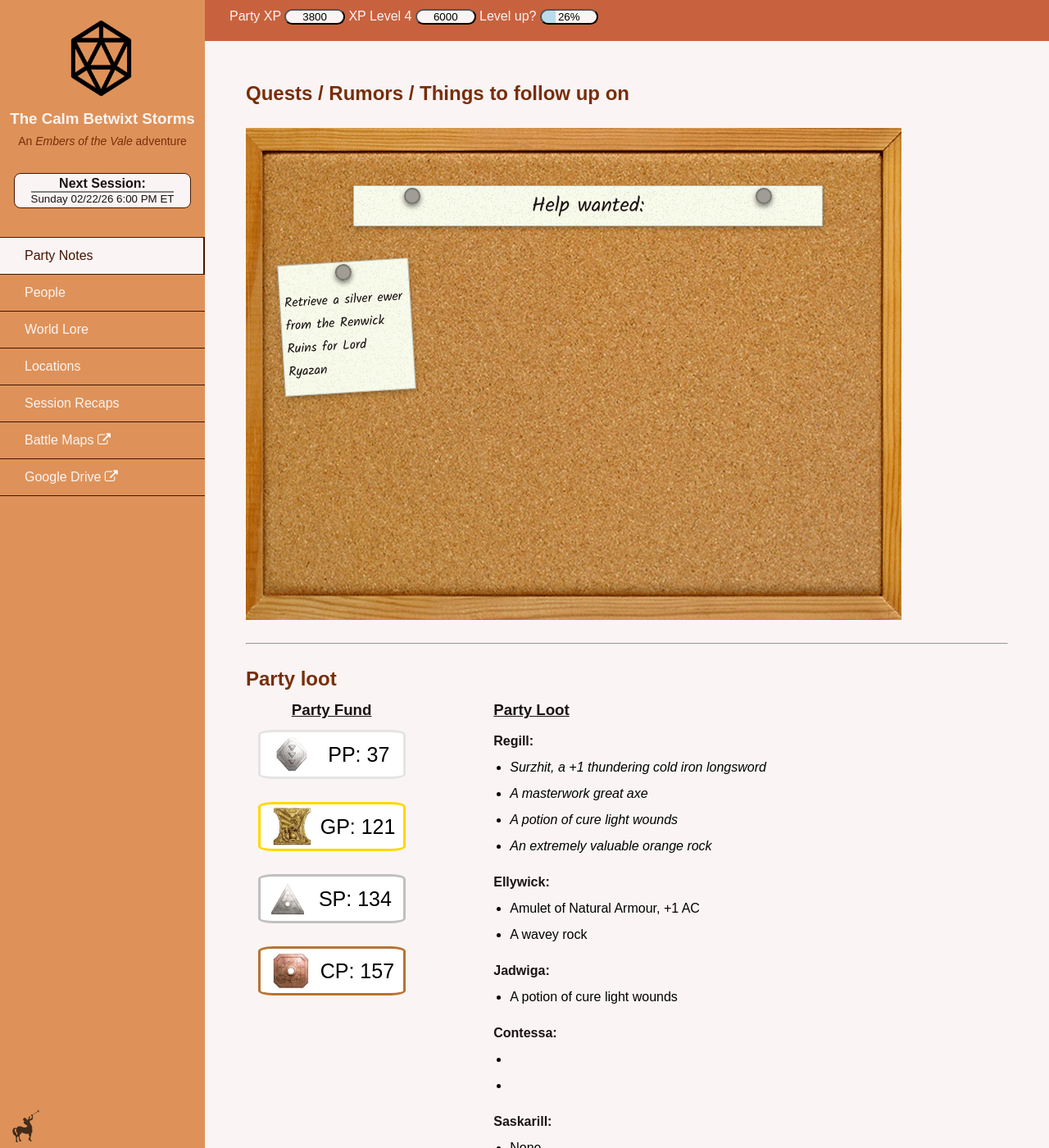
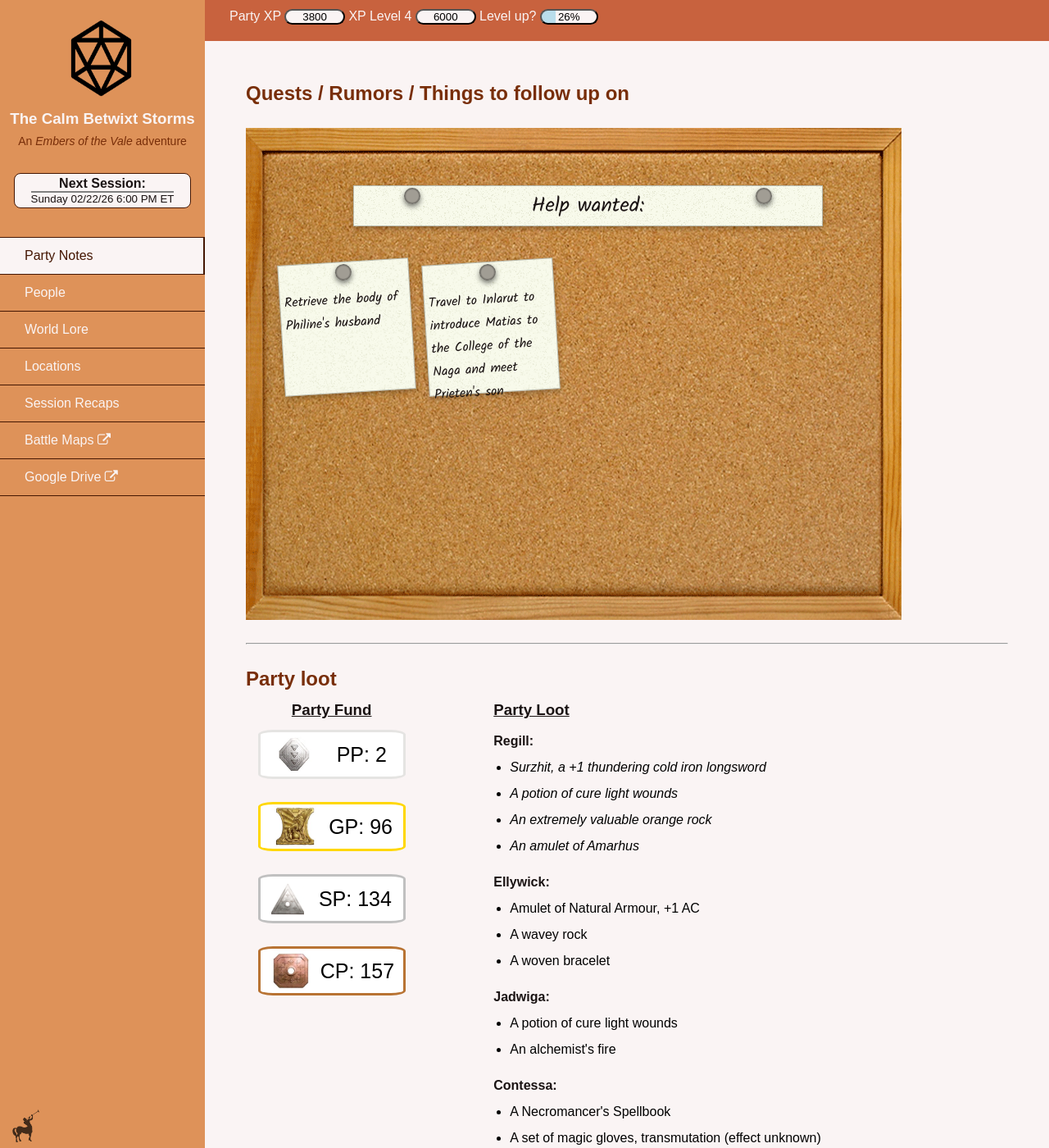
Before and after one commit to lambdr/calm_betwixt_storms, a Jekyll site: the page built from index.md, in a window 1280 px wide and 1400 px high. Shown: the whole window at 82% size. Built offline with Jekyll 4.4.1, drawn with Linux system fonts in a browser that asks for light colours.

Commit message:
Update party_info.yml

```diff
--- a/_data/party_info.yml
+++ b/_data/party_info.yml
@@ -1,26 +1,29 @@
 quests:
-  - description: Retrieve a silver ewer from the Renwick Ruins for Lord Ryazan
-pp: 37
-gp: 121
+  - description: Retrieve the body of Philine's husband
+  - description: Travel to Inlarut to introduce Matias to the College of the Naga and meet Prieten's son
+pp: 2
+gp: 96
 sp: 134
 cp: 157
 
 Regill:
   - name: Surzhit, a +1 thundering cold iron longsword
-  - name: A masterwork great axe
   - name: A potion of cure light wounds
   - name: An extremely valuable orange rock
+  - name: An amulet of Amarhus
 
 Ellywick:
   - name: Amulet of Natural Armour, +1 AC
   - name: A wavey rock
+  - name: A woven bracelet
 
 Jadwiga:
   - name: A potion of cure light wounds
+  - name: An alchemist's fire
 
 Contessa:
-  - A Necromancer's Spellbook
-  - A set of magic gloves, transmutation (effect unknown)
+  - name: A Necromancer's Spellbook
+  - name: A set of magic gloves, transmutation (effect unknown)
 
 Saskarill:
   - name: None
```
